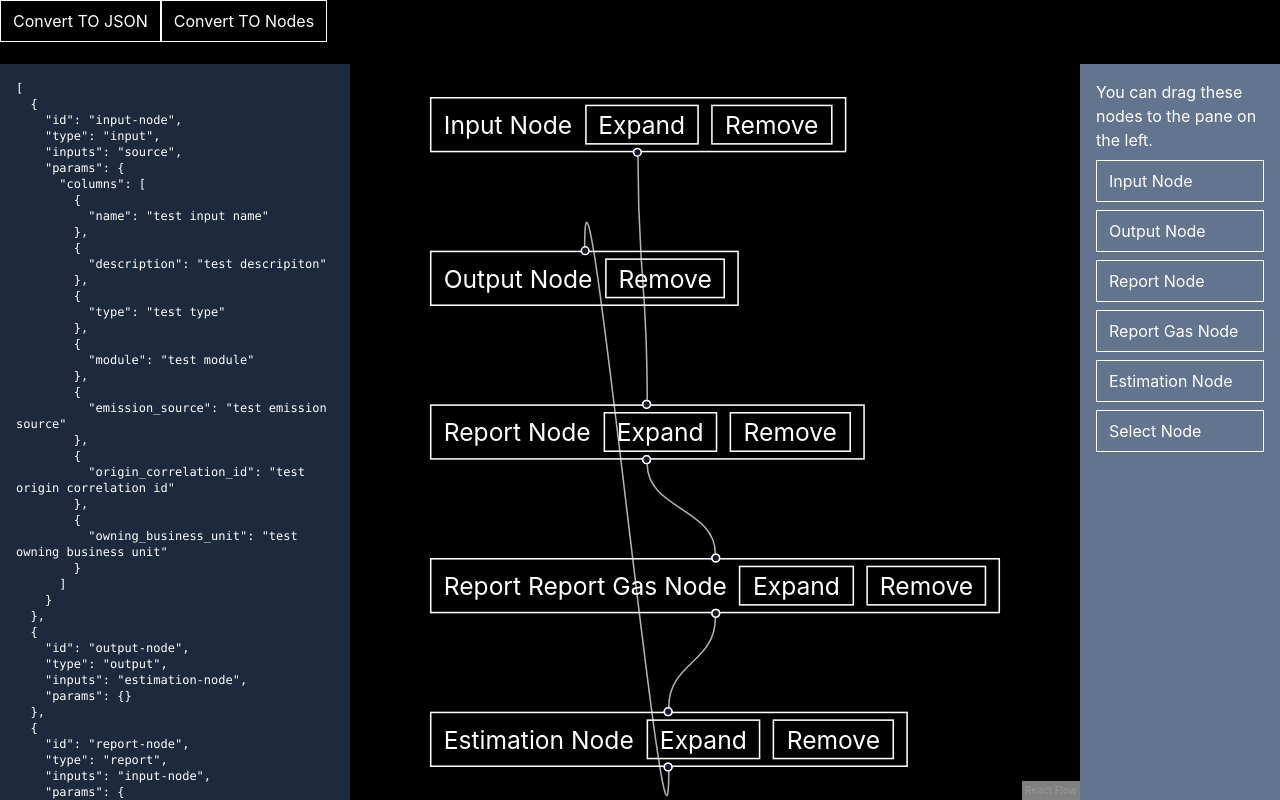
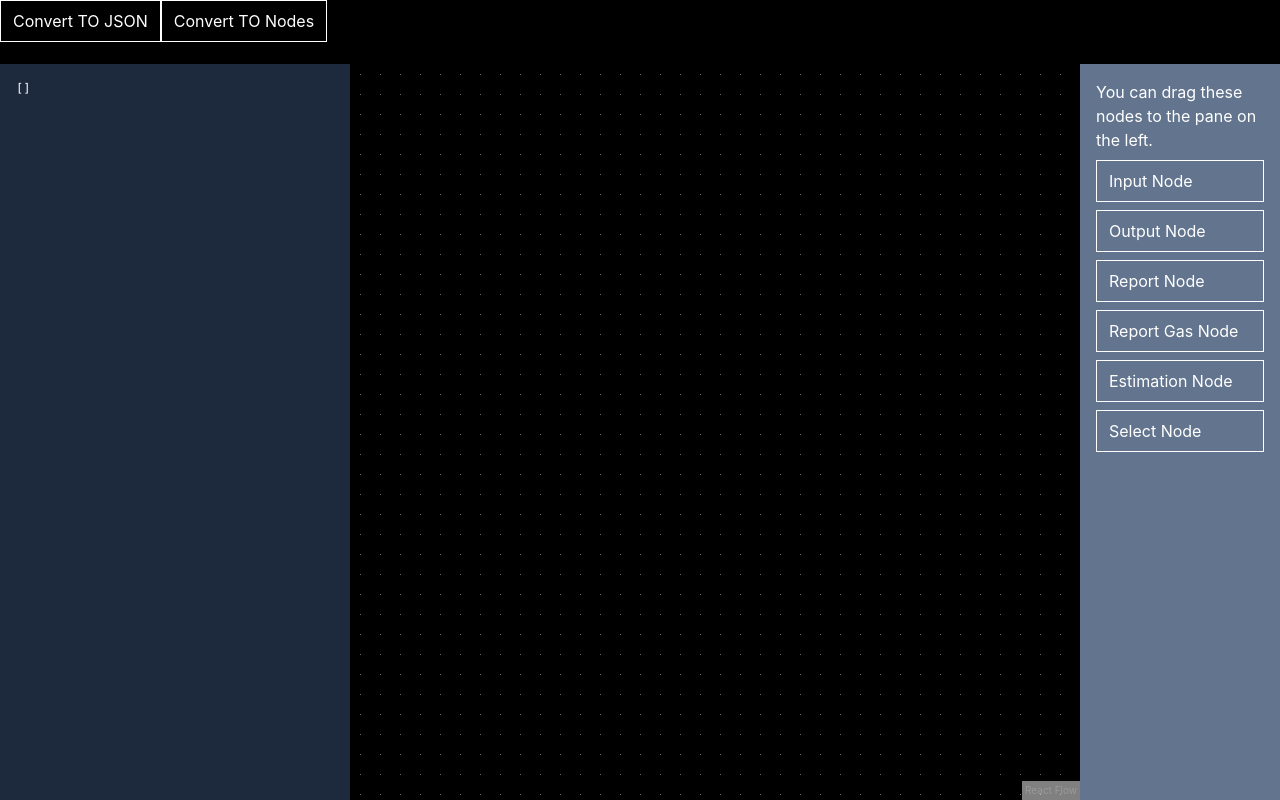
Before and after one commit to sachinNishalka/react-flow-vern, a React (Vite) app: page / in a window 1280 px wide. Built offline with nearby package versions, Linux system fonts and the light colour scheme.

Commit message:
added database connection

```diff
--- a/package.json
+++ b/package.json
@@ -11,7 +11,9 @@
   },
   "dependencies": {
     "@tailwindcss/vite": "^4.3.0",
+    "@tanstack/react-query": "^5.101.0",
     "@xyflow/react": "^12.10.2",
+    "axios": "^1.17.0",
     "react": "^19.2.6",
     "react-dom": "^19.2.6",
     "react-hook-form": "^7.76.1",
--- a/src/App.jsx
+++ b/src/App.jsx
@@ -5,6 +5,7 @@ import {
   applyEdgeChanges,
   addEdge,
   useReactFlow,
+  Background,
 } from "@xyflow/react";
 import "@xyflow/react/dist/style.css";
 import BaseNode from "./nodes/BaseNode";
@@ -26,46 +27,46 @@ const nodeTypes = {
 
 // defined here to prevent re - rendering
 // eslint-disable-next-line react-refresh/only-export-components
-export const initialNodes = [
-  {
-    // this is the id, which differentiate the nodes, same type nodes with different ids
-    id: "input-node",
-    position: { x: 0, y: 0 },
-    // this is the type which gets data from the registry and this is type of the node which will pass to the json
-    data: { type: "input" },
-    type: "baseNode",
-  },
-  {
-    id: "output-node",
-    position: { x: 0, y: 500 },
-    data: { type: "output" },
-    type: "baseNode",
-  },
-  {
-    id: "report-node",
-    position: { x: 0, y: 200 },
-    data: { type: "report" },
-    type: "baseNode",
-  },
-  {
-    id: "report-gas-node",
-    position: { x: 0, y: 300 },
-    data: { type: "report-gas" },
-    type: "baseNode",
-  },
-  {
-    id: "estimation-node",
-    position: { x: 0, y: 400 },
-    data: { type: "estimation" },
-    type: "baseNode",
-  },
-  {
-    id: "select-node",
-    position: { x: 0, y: 400 },
-    data: { type: "select" },
-    type: "baseNode",
-  },
-];
+// export const initialNodes = [
+//   {
+//     // this is the id, which differentiate the nodes, same type nodes with different ids
+//     id: "input-node",
+//     position: { x: 0, y: 0 },
+//     // this is the type which gets data from the registry and this is type of the node which will pass to the json
+//     data: { type: "input" },
+//     type: "baseNode",
+//   },
+//   {
+//     id: "output-node",
+//     position: { x: 0, y: 500 },
+//     data: { type: "output" },
+//     type: "baseNode",
+//   },
+//   {
+//     id: "report-node",
+//     position: { x: 0, y: 200 },
+//     data: { type: "report" },
+//     type: "baseNode",
+//   },
+//   {
+//     id: "report-gas-node",
+//     position: { x: 0, y: 300 },
+//     data: { type: "report-gas" },
+//     type: "baseNode",
+//   },
+//   {
+//     id: "estimation-node",
+//     position: { x: 0, y: 400 },
+//     data: { type: "estimation" },
+//     type: "baseNode",
+//   },
+//   {
+//     id: "select-node",
+//     position: { x: 0, y: 400 },
+//     data: { type: "select" },
+//     type: "baseNode",
+//   },
+// ];
 
 // const initialEdges = [{ id: "n1-n2", source: "n1", target: "n2" }];
 
@@ -75,8 +76,8 @@ export default function App() {
     convertToNodesEdges(sampleData);
 
   // for nodes and edges to the react flow
-  const [nodes, setNodes] = useState(sampledataNodes || initialNodes);
-  const [edges, setEdges] = useState(sampledataEdges || []);
+  const [nodes, setNodes] = useState([]);
+  const [edges, setEdges] = useState([]);
 
   // basic react flow functions
   const onNodesChange = useCallback(
@@ -223,7 +224,9 @@ export default function App() {
               onDragStart={onDragStart}
               onDragOver={onDragOver}
               fitView
-            />
+            >
+              <Background></Background>
+            </ReactFlow>
           </div>
           <div className=" bg-slate-500">
             <Sidebar></Sidebar>
--- a/src/node-details/ReportGasNodeForm.jsx
+++ b/src/node-details/ReportGasNodeForm.jsx
@@ -1,6 +1,5 @@
 import { useEdges, useNodesState, useReactFlow } from "@xyflow/react";
 import { useForm } from "react-hook-form";
-import { initialNodes } from "../App";
 import { useEffect } from "react";
 
 export default function ReportGasNodeForm({ nodeId, nodeType }) {
--- /dev/null
+++ b/src/services/factorLibrary.js
@@ -0,0 +1,6 @@
+import axios from "axios";
+
+export async function getEstimationFactors() {
+  const response = await axios.get("http://localhost:8080/factor-library");
+  return response.data;
+}
```
Also changed, not shown: 1 other file (tests, documents, lock files or other folders).
